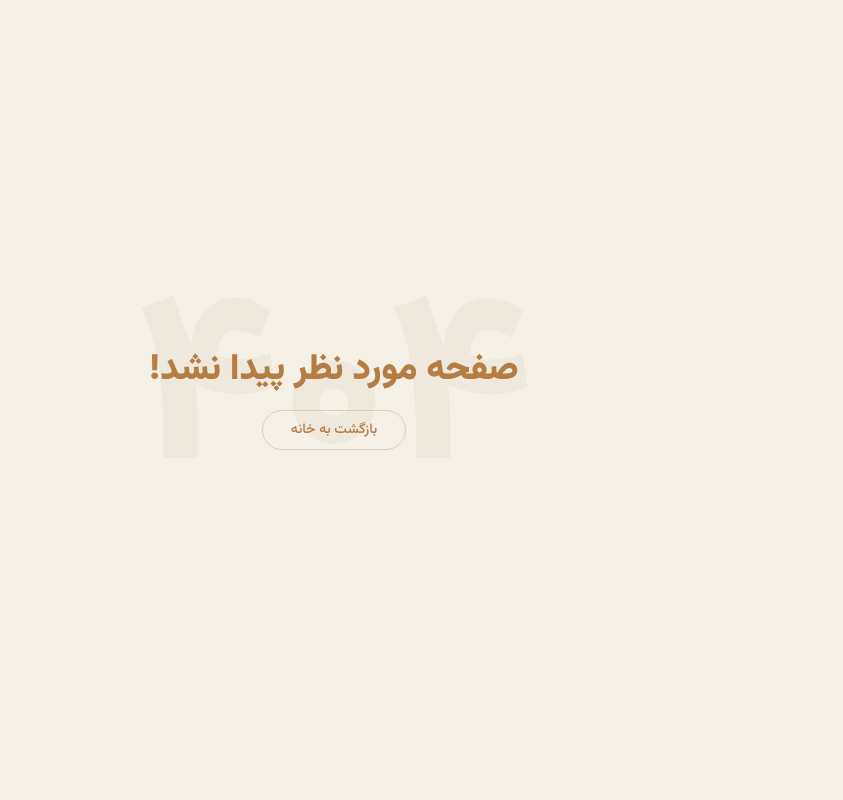
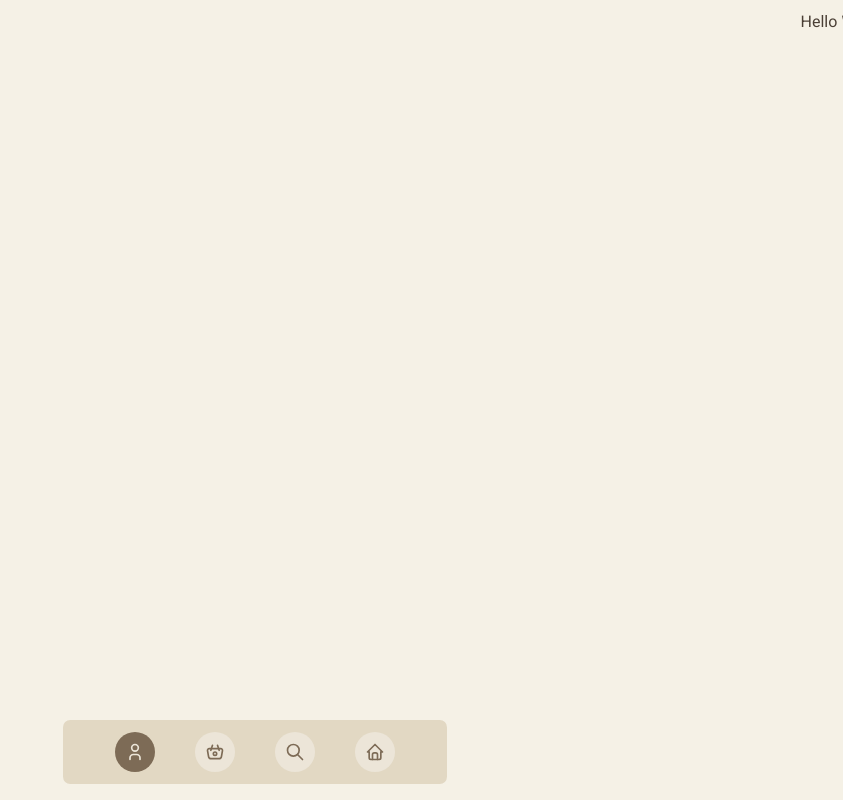
Before and after one commit to MojtabaOnTheNet/Ella-Cookie-Shop, a Next.js app: page /me in a window 1280 px wide. Before the commit this address had no page. Shown: the whole page, without its empty margins (437-1280 px from the left). Built offline with nearby package versions, Linux system fonts and the light colour scheme.

Commit message:
Add active state for bottom navbar

```diff
--- a/app/(main)/_components/bottom-navbar.tsx
+++ b/app/(main)/_components/bottom-navbar.tsx
@@ -16,23 +16,23 @@ export function BottomNavbar() {
   const links = [
     {
       title: "خانه",
-      icon: <IconHome className="h-full w-full text-muted-foreground" />,
-      href: "#",
+      icon: <IconHome className="h-full w-full" />,
+      href: "/home",
     },
     {
       title: "جستجو",
-      icon: <IconSearch className="h-full w-full text-muted-foreground" />,
-      href: "#",
+      icon: <IconSearch className="h-full w-full" />,
+      href: "/search",
     },
     {
       title: "سبد خرید",
-      icon: <IconBasket className="h-full w-full text-muted-foreground" />,
-      href: "#",
+      icon: <IconBasket className="h-full w-full" />,
+      href: "/cart",
     },
     {
       title: "اکانت",
-      icon: <IconUser className="h-full w-full text-muted-foreground" />,
-      href: "#",
+      icon: <IconUser className="h-full w-full" />,
+      href: "/me",
     },
   ]
   return (
--- /dev/null
+++ b/app/(main)/me/page.tsx
@@ -0,0 +1,5 @@
+const Page = () => {
+  return <div>Hello World</div>
+}
+
+export default Page
--- a/components/ui/floating-dock.tsx
+++ b/components/ui/floating-dock.tsx
@@ -15,6 +15,8 @@ import {
   useSpring,
   useTransform,
 } from "motion/react"
+import Link from "next/link"
+import { usePathname } from "next/navigation"
 
 import { useRef, useState } from "react"
 
@@ -104,15 +106,20 @@ function IconContainer({
   })
 
   const [hovered, setHovered] = useState(false)
+  const pathname = usePathname()
+  console.log(pathname)
 
   return (
-    <a href={href} className="flex flex-col items-center justify-center gap-1">
+    <Link
+      href={href}
+      className="flex flex-col items-center justify-center gap-1"
+    >
       <motion.div
         ref={ref}
         style={{ width, height }}
         onMouseEnter={() => setHovered(true)}
         onMouseLeave={() => setHovered(false)}
-        className="relative flex aspect-square items-center justify-center rounded-full bg-muted"
+        className={`relative flex aspect-square items-center justify-center rounded-full ${pathname === href ? "bg-muted-foreground" : "bg-muted"}`}
       >
         <AnimatePresence>
           {hovered && (
@@ -120,7 +127,7 @@ function IconContainer({
               initial={{ opacity: 0, y: 10, x: "-50%" }}
               animate={{ opacity: 1, y: 0, x: "-50%" }}
               exit={{ opacity: 0, y: 2, x: "-50%" }}
-              className="bg-muted-forground absolute -top-8 hidden w-fit rounded-full border px-2 py-0.5 text-sm whitespace-pre text-muted-foreground md:block"
+              className="absolute -top-8 hidden w-fit rounded-full border px-2 py-0.5 text-sm whitespace-pre text-muted-foreground md:block"
             >
               {title}
             </motion.div>
@@ -128,7 +135,7 @@ function IconContainer({
         </AnimatePresence>
         <motion.div
           style={{ width: widthIcon, height: heightIcon }}
-          className="flex items-center justify-center"
+          className={`flex items-center justify-center ${pathname === href ? "text-muted" : "text-muted-foreground"}`}
         >
           {icon}
         </motion.div>
@@ -136,6 +143,6 @@ function IconContainer({
       <div className="text-sm font-medium whitespace-nowrap md:hidden">
         {title}
       </div>
-    </a>
+    </Link>
   )
 }
```
